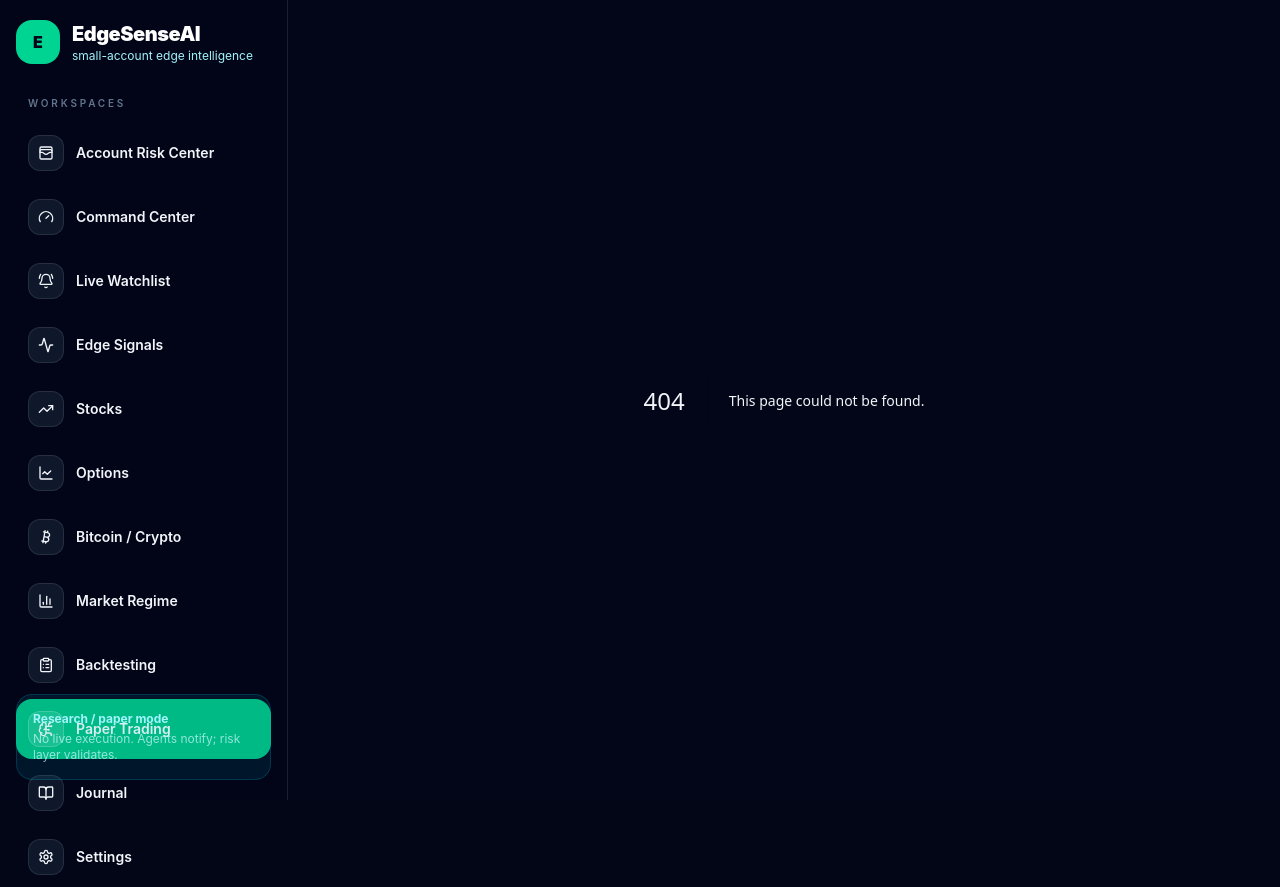
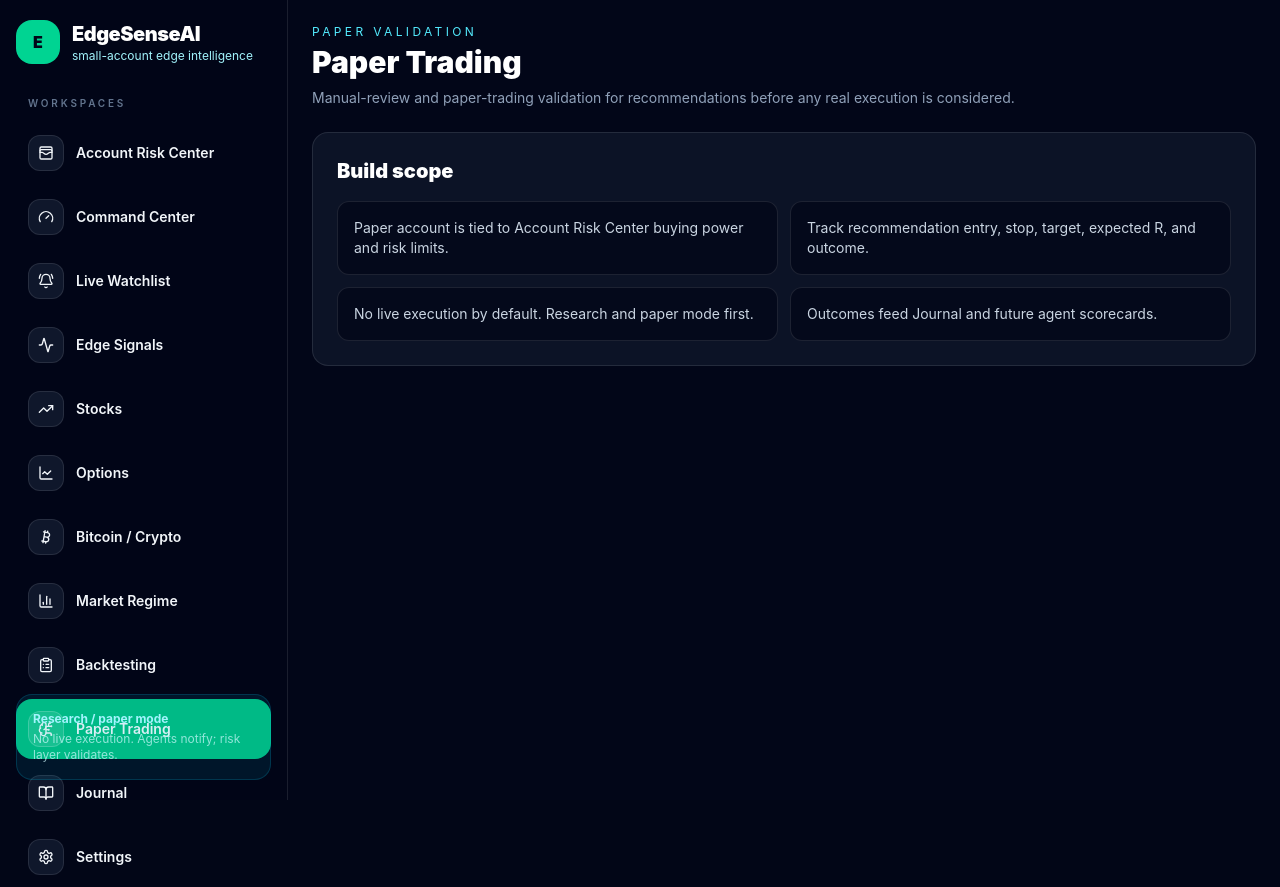
Before and after one commit to ndvictor/EdgeSenseAI, a Next.js app in the folder frontend/: page /paper-trading in a window 1280 px wide. Before the commit this address had no page. Built offline with nearby package versions, Linux system fonts and the light colour scheme.

Commit message:
feat: add paper trading workspace

```diff
--- /dev/null
+++ b/frontend/src/app/paper-trading/page.tsx
@@ -0,0 +1,17 @@
+import { PlaceholderPage } from "@/components/PlaceholderPage";
+
+export default function PaperTradingPage() {
+  return (
+    <PlaceholderPage
+      eyebrow="paper validation"
+      title="Paper Trading"
+      description="Manual-review and paper-trading validation for recommendations before any real execution is considered."
+      bullets={[
+        "Paper account is tied to Account Risk Center buying power and risk limits.",
+        "Track recommendation entry, stop, target, expected R, and outcome.",
+        "No live execution by default. Research and paper mode first.",
+        "Outcomes feed Journal and future agent scorecards."
+      ]}
+    />
+  );
+}
```
